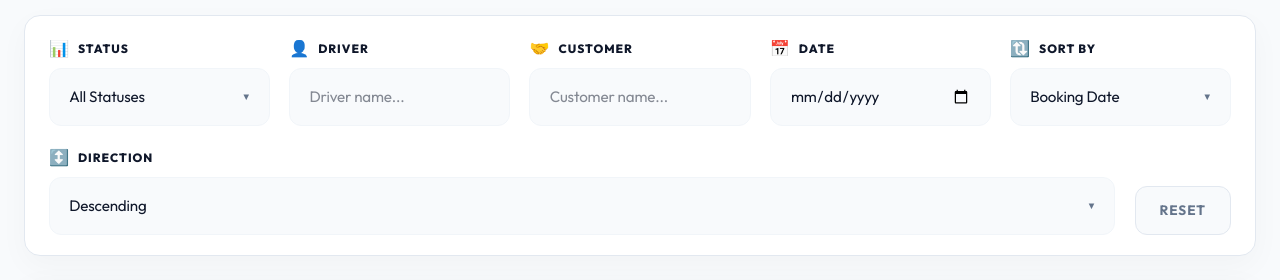
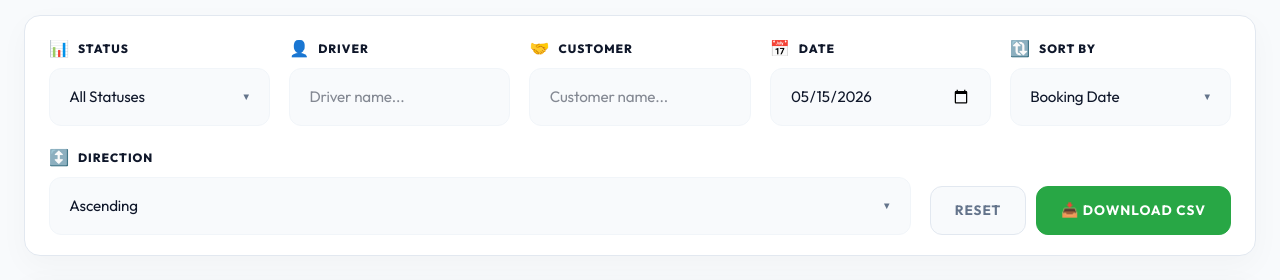
Before and after one commit to maharudrayadav/private-transfer-app, a Next.js app: page /admintransfer/dashboard in a window 1280 px wide. Shown: the part 135-415 px from the top of the page. Built offline with nearby package versions, Linux system fonts and the light colour scheme; no server answers; sample sign-in values are in the browser's storage; a web font is replaced by a local one.

Commit message:
Update admin dashboard: default sorting to asc, default date to today, and add Download CSV button

```diff
--- a/app/admintransfer/dashboard/page.tsx
+++ b/app/admintransfer/dashboard/page.tsx
@@ -39,9 +39,9 @@ export default function AdminDashboard() {
   const [statusFilter, setStatusFilter] = useState('');
   const [driverFilter, setDriverFilter] = useState('');
   const [customerFilter, setCustomerFilter] = useState('');
-  const [filterDate, setFilterDate] = useState('');
+  const [filterDate, setFilterDate] = useState(new Date().toISOString().split('T')[0]);
   const [sortBy, setSortBy] = useState('bookingDate');
-  const [sortDirection, setSortDirection] = useState('desc');
+  const [sortDirection, setSortDirection] = useState('asc');
 
   const router = useRouter();
 
@@ -160,6 +160,43 @@ export default function AdminDashboard() {
     }
   };
 
+  const downloadCSV = () => {
+    if (bookings.length === 0) {
+      alert("No data to download");
+      return;
+    }
+
+    // Define headers
+    const headers = ['ID', 'Customer Name', 'Phone', 'Email', 'Pickup Location', 'Dropoff Location', 'Date/Time', 'Status', 'Vehicle', 'Amount', 'Driver'];
+
+    // Create CSV rows
+    const rows = bookings.map(b => [
+      b.id,
+      `"${(b.customerName || '').replace(/"/g, '""')}"`,
+      `"${b.phone || ''}"`,
+      `"${b.email || b.notes?.match(/Email:\s*([^\s\n]+)/)?.[1] || ''}"`,
+      `"${(b.pickupLocation || '').replace(/"/g, '""')}"`,
+      `"${(b.dropoffLocation || '').replace(/"/g, '""')}"`,
+      `"${b.pickupTime || b.bookingDate || ''}"`,
+      `"${b.status || ''}"`,
+      `"${b.vehicleType || ''}"`,
+      b.amount || 0,
+      `"${b.driverName || ''}"`
+    ]);
+
+    const csvContent = [headers.join(','), ...rows.map(r => r.join(','))].join('\n');
+
+    // Create download link
+    const blob = new Blob([csvContent], { type: 'text/csv;charset=utf-8;' });
+    const url = URL.createObjectURL(blob);
+    const link = document.createElement('a');
+    link.href = url;
+    link.setAttribute('download', `bookings_report_${new Date().toISOString().split('T')[0]}.csv`);
+    document.body.appendChild(link);
+    link.click();
+    document.body.removeChild(link);
+  };
+
   const [currentTime, setCurrentTime] = useState(new Date());
 
   // Update time every minute
@@ -266,20 +303,29 @@ export default function AdminDashboard() {
             </div>
           </div>
 
+          <div style={{ display: 'flex', gap: '10px', alignItems: 'flex-end', marginTop: 'auto' }}>
             <button
               className={styles.resetBtn}
               onClick={() => {
                 setStatusFilter('');
                 setDriverFilter('');
                 setCustomerFilter('');
-              setFilterDate('');
+                setFilterDate(new Date().toISOString().split('T')[0]);
                 setSortBy('bookingDate');
-              setSortDirection('desc');
+                setSortDirection('asc');
                 setPage(0);
               }}
             >
               Reset
             </button>
+            <button
+              className={styles.resetBtn}
+              style={{ backgroundColor: '#28a745', color: 'white', borderColor: '#28a745' }}
+              onClick={downloadCSV}
+            >
+              📥 Download CSV
+            </button>
+          </div>
         </section>
 
         <section className={styles.tableWrapper}>
```
Lines whose indentation alone changed are shown as unchanged.
